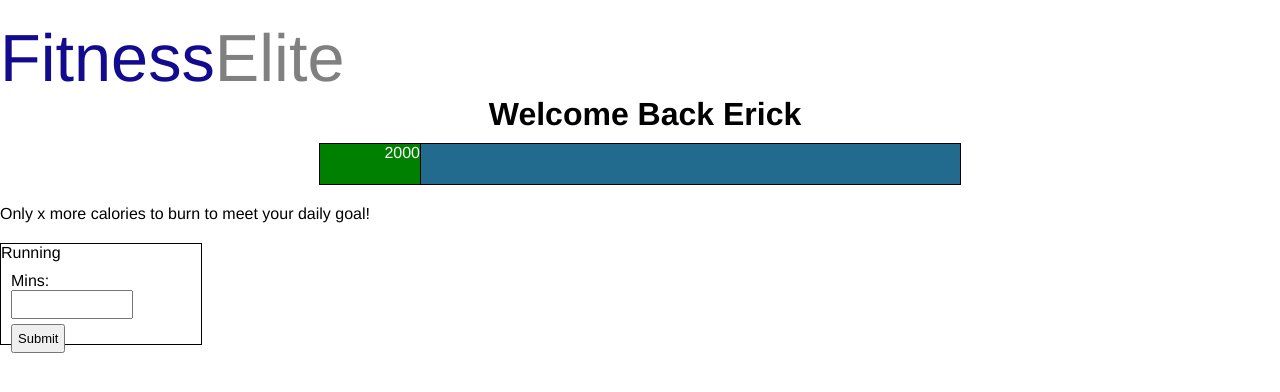
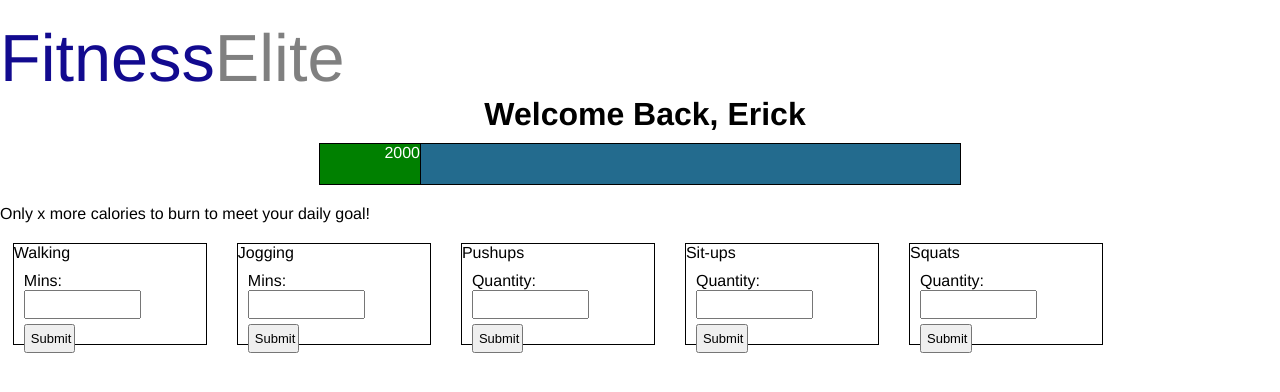
Before and after one commit to epaepke/FitnessMVP, a website: page client/index.html at #/stats in a window 1280 px wide. Both pictures are taken after typing "Sample", "Sample", "Sample123" into the empty fields and a click on the input "Submit". Drawn offline with nearby package versions, Linux system fonts and the light colour scheme; some packages are replaced by stand-ins of ours; no server answers.

Commit message:
Add hardcoded exercise activies to stats page

```diff
--- a/client/app/stats/stats.html
+++ b/client/app/stats/stats.html
@@ -1,6 +1,6 @@
 <div id='stats'>
   <div class="statsContainer">
-    <h1>Welcome Back Erick</h1>
+    <h1>Welcome Back, Erick</h1>
     <div id="progessBarOuter">
       <div id="progressBar"></div>
     </div>
@@ -9,10 +9,38 @@
     <div class="spacer"></div>
   </div>
   <div class="activity">
-    <div class="name"> Running </div>
+    <div class="name"> Walking </div>
     <form>
       Mins: <input class="log" name="hours">
       <input type="submit" id="exSubmit">
     </form>
   </div>
+  <div class="activity">
+    <div class="name"> Jogging </div>
+    <form>
+      Mins: <input class="log" name="hours">
+      <input type="submit" id="exSubmit">
+    </form>
+  </div>
+  <div class="activity">
+    <div class="name"> Pushups </div>
+    <form>
+      Quantity: <input class="log" name="hours">
+      <input type="submit" id="exSubmit">
+    </form>
+  </div>
+  <div class="activity">
+    <div class="name"> Sit-ups </div>
+    <form>
+      Quantity: <input class="log" name="hours">
+      <input type="submit" id="exSubmit">
+    </form>
+  </div>
+  <div class="activity">
+    <div class="name"> Squats </div>
+    <form>
+      Quantity: <input class="log" name="hours">
+      <input type="submit" id="exSubmit">
+    </form>
+  </div>
 </div>
--- a/client/styles/style.css
+++ b/client/styles/style.css
@@ -225,8 +225,11 @@ input[type=url]:focus {
 }
 
 .activity {
+  display: inline-block;
+  margin-left: 1%;
+  margin-right: 1%;
   border: solid 1px black;
-  width: 200px;
+  width: 15%;
   height: 100px;
 }
 
```
